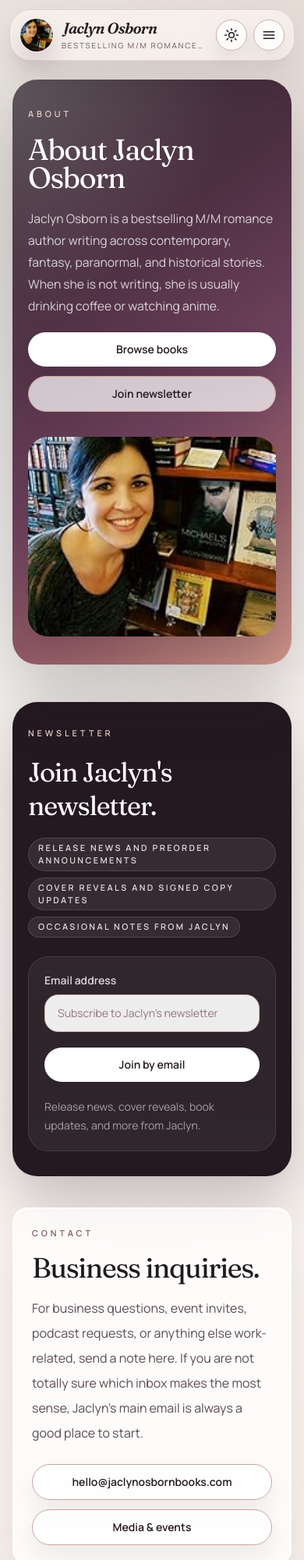
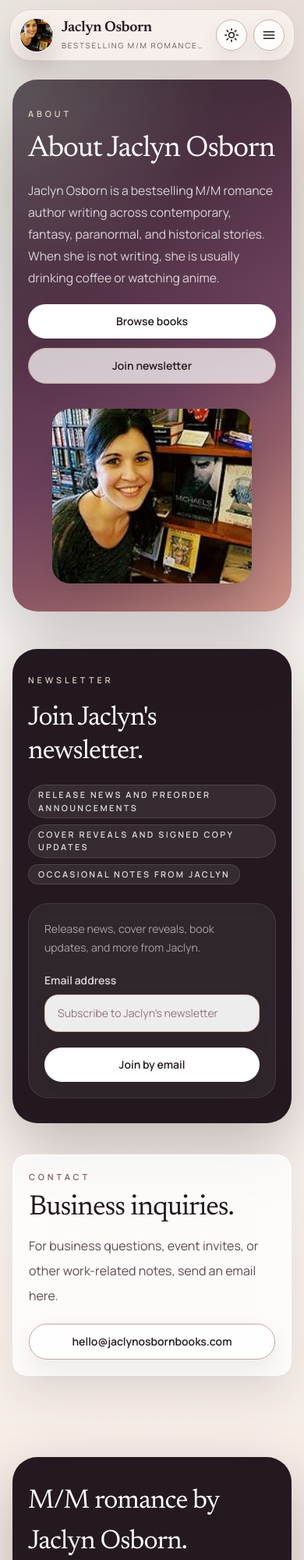
Before and after one commit to pokefan93/jaclyn-osborn-site, an Astro site: page /about in a window 390 px wide. Shown: the top 2000 px of the page at 78% size. Built offline with nearby package versions, Linux system fonts and the light colour scheme; Astro itself is replaced by a stand-in of ours.

Commit message:
Favicon, Font, and Contact Card Updates

```diff
--- a/src/components/NewsletterPanel.astro
+++ b/src/components/NewsletterPanel.astro
@@ -37,6 +37,9 @@ const { compact = false } = Astro.props;
       ) : (
         <div class="rounded-[1.6rem] border border-white/10 bg-white/6 p-5 backdrop-blur-sm sm:rounded-[2rem] sm:p-6">
           <div class="space-y-5">
+            <p class="text-sm leading-6 text-white/56">
+              Release news, cover reveals, book updates, and more from Jaclyn.
+            </p>
             <div>
               <label
                 for="newsletter-email-input"
@@ -61,9 +64,6 @@ const { compact = false } = Astro.props;
             >
               Join by email
             </button>
-            <p class="text-sm leading-6 text-white/56">
-              Release news, cover reveals, book updates, and more from Jaclyn.
-            </p>
           </div>
         </div>
       )
--- a/src/components/SiteFooter.astro
+++ b/src/components/SiteFooter.astro
@@ -7,19 +7,13 @@ import { withBase } from '../utils/withBase';
   <div class="mx-auto max-w-7xl">
     <div class="overflow-hidden rounded-[2rem] bg-[#241920] px-5 py-8 text-white shadow-[0_30px_80px_rgba(36,25,32,0.28)] sm:rounded-[2.5rem] sm:px-8 sm:py-10">
       <div class="grid gap-8 sm:gap-10 lg:grid-cols-[1.2fr_0.8fr]">
-        <div class="space-y-5">
+        <div>
           <h2 class="font-display text-[2.15rem] sm:text-4xl">
             M/M romance by Jaclyn Osborn.
           </h2>
-          <div class="flex flex-wrap gap-3 text-sm text-white/80">
-            <span class="rounded-full border border-white/15 px-3 py-2">Contemporary</span>
-            <span class="rounded-full border border-white/15 px-3 py-2">Fantasy</span>
-            <span class="rounded-full border border-white/15 px-3 py-2">Paranormal</span>
-            <span class="rounded-full border border-white/15 px-3 py-2">Historical</span>
-          </div>
         </div>
 
-        <div class="grid gap-8 sm:grid-cols-2">
+        <div class="grid grid-cols-2 gap-6 sm:gap-8">
           <div class="space-y-4">
             <h3 class="text-sm font-semibold uppercase tracking-[0.28em] text-[#e6cdc4]">
               Explore
--- a/src/components/SiteHeader.astro
+++ b/src/components/SiteHeader.astro
@@ -25,13 +25,13 @@ const isActive = (href: string) => normalizedPath === href;
           <img
             src={withBase('photos/jaclynosbornpicture.jpg')}
             alt="Portrait of Jaclyn Osborn"
-            class="h-full w-full scale-115 object-cover object-center"
+            class="h-full w-full scale-[1.38] object-cover object-[50%_26%]"
             loading="eager"
             decoding="async"
           />
         </span>
         <span class="min-w-0 pr-1">
-          <span class="site-brand-title block overflow-visible whitespace-nowrap pl-[0.1em] pr-[0.08em] pt-[0.08em] pb-[0.06em] font-display text-[1.22rem] font-semibold italic leading-[1.03] tracking-[-0.03em] sm:text-[1.62rem] sm:tracking-[-0.035em]">
+          <span class="site-brand-title block overflow-visible whitespace-nowrap pr-[0.08em] pt-[0.08em] pb-[0.08em] font-display text-[1.18rem] font-semibold leading-[1.02] tracking-[-0.02em] sm:text-[1.56rem] sm:tracking-[-0.025em]">
             {siteMeta.name}
           </span>
           <span class="site-brand-subtitle mt-1 block truncate text-[0.62rem] uppercase tracking-[0.18em] sm:text-xs sm:tracking-[0.28em]">
--- a/src/pages/about.astro
+++ b/src/pages/about.astro
@@ -25,7 +25,7 @@ const authorPhoto = withBase('photos/jaclynosbornpicture.jpg');
       slot="aside"
       src={authorPhoto}
       alt="Jaclyn Osborn"
-      class="mx-auto h-[16rem] w-full max-w-[22rem] rounded-[1.6rem] object-cover object-center shadow-[0_24px_54px_rgba(36,25,32,0.22)] sm:h-[24rem] sm:max-w-[24rem] sm:rounded-[2rem] lg:mx-0 lg:h-[28rem]"
+      class="mx-auto h-[14rem] w-full max-w-[16rem] rounded-[1.4rem] object-cover object-[50%_28%] shadow-[0_24px_54px_rgba(36,25,32,0.22)] sm:h-[18rem] sm:max-w-[18rem] sm:rounded-[1.75rem] lg:mx-0 lg:h-[20rem] lg:max-w-[19rem]"
     />
   </PageHero>
 
@@ -37,22 +37,18 @@ const authorPhoto = withBase('photos/jaclynosbornpicture.jpg');
 
   <section id="about-contact" class="px-4 pb-6 pt-10 sm:px-6 lg:px-8">
     <div class="mx-auto max-w-7xl">
-      <article class="card-shell rounded-[1.2rem] p-6 sm:p-7">
+      <article class="card-shell rounded-[1.2rem] p-5 sm:p-6">
         <p class="eyebrow text-[#7c5a63]">Contact</p>
-        <h2 class="mt-4 font-display text-4xl text-[#241920] sm:text-[2.8rem]">
+        <h2 class="mt-3 font-display text-4xl text-[#241920] sm:text-[2.7rem]">
           Business inquiries.
         </h2>
-        <p class="mt-4 text-base leading-8 text-[#5d4b52] sm:text-lg">
-          For business questions, event invites, podcast requests, or anything else
-          work-related, send a note here. If you are not totally sure which inbox
-          makes the most sense, Jaclyn&apos;s main email is always a good place to start.
+        <p class="mt-3 text-base leading-8 text-[#5d4b52] sm:text-lg">
+          For business questions, event invites, or other work-related notes, send
+          an email here.
         </p>
-        <div class="mt-6 flex flex-col gap-3 sm:flex-row sm:flex-wrap">
+        <div class="mt-5 flex flex-col gap-3 sm:flex-row sm:flex-wrap">
           <a href={`mailto:${siteMeta.email}`} class="button-secondary w-full justify-center sm:w-auto">
             {siteMeta.email}
-          </a>
-          <a href={`mailto:${siteMeta.mediaEmail}`} class="button-secondary w-full justify-center sm:w-auto">
-            Media & events
           </a>
         </div>
       </article>
--- a/src/pages/index.astro
+++ b/src/pages/index.astro
@@ -41,16 +41,16 @@ const quaternaryHeroBook = booksBySeries.find((series) => series.slug === 'ivy-g
       </div>
 
       <div class="relative mx-auto h-[20.5rem] w-full max-w-[22rem] sm:h-[27rem] sm:max-w-[29rem] lg:h-[30rem] lg:max-w-none">
-        <div class="card-shell animate-card-delay-1 absolute left-0 top-5 w-[43%] rounded-[1.45rem] p-2.5 rotate-[-6deg] sm:left-2 sm:top-8 sm:w-[44%] sm:rounded-[2rem] sm:p-3 lg:left-0 lg:top-10">
+        <div class="card-shell animate-card-delay-1 absolute left-0 top-5 w-[43%] rounded-[1.45rem] p-1.5 rotate-[-6deg] sm:left-2 sm:top-8 sm:w-[44%] sm:rounded-[2rem] sm:p-2 lg:left-0 lg:top-10">
           {primaryHeroBook && <BookCover book={primaryHeroBook} />}
         </div>
-        <div class="card-shell animate-card-delay-2 absolute right-0 top-0 w-[45%] rounded-[1.45rem] p-2.5 rotate-[5deg] sm:right-3 sm:w-[46%] sm:rounded-[2rem] sm:p-3 lg:right-1">
+        <div class="card-shell animate-card-delay-2 absolute right-0 top-0 w-[45%] rounded-[1.45rem] p-1.5 rotate-[5deg] sm:right-3 sm:w-[46%] sm:rounded-[2rem] sm:p-2 lg:right-1">
           {secondaryHeroBook && <BookCover book={secondaryHeroBook} />}
         </div>
-        <div class="card-shell animate-card-delay-3 absolute bottom-0 left-3 w-[41%] rounded-[1.45rem] p-2.5 rotate-[-3deg] sm:bottom-2 sm:left-7 sm:w-[40%] sm:rounded-[2rem] sm:p-3 lg:bottom-0 lg:left-6">
+        <div class="card-shell animate-card-delay-3 absolute bottom-0 left-3 w-[41%] rounded-[1.45rem] p-1.5 rotate-[-3deg] sm:bottom-2 sm:left-7 sm:w-[40%] sm:rounded-[2rem] sm:p-2 lg:bottom-0 lg:left-6">
           {quaternaryHeroBook && <BookCover book={quaternaryHeroBook} />}
         </div>
-        <div class="card-shell animate-card-delay-4 absolute bottom-4 right-1 w-[43%] rounded-[1.45rem] p-2.5 rotate-[7deg] sm:bottom-8 sm:right-0 sm:w-[44%] sm:rounded-[2rem] sm:p-3 lg:bottom-7 lg:right-0">
+        <div class="card-shell animate-card-delay-4 absolute bottom-4 right-1 w-[43%] rounded-[1.45rem] p-1.5 rotate-[7deg] sm:bottom-8 sm:right-0 sm:w-[44%] sm:rounded-[2rem] sm:p-2 lg:bottom-7 lg:right-0">
           {tertiaryHeroBook && <BookCover book={tertiaryHeroBook} />}
         </div>
       </div>
--- a/src/styles/global.css
+++ b/src/styles/global.css
@@ -1,8 +1,8 @@
-@import url("https://fonts.googleapis.com/css2?family=Fraunces:ital,opsz,wght@0,9..144,400;0,9..144,500;0,9..144,600;0,9..144,700;1,9..144,500;1,9..144,600;1,9..144,700&family=Manrope:wght@400;500;600;700;800&display=swap");
+@import url("https://fonts.googleapis.com/css2?family=Newsreader:opsz,wght@6..72,400;6..72,500;6..72,600;6..72,700&family=Manrope:wght@400;500;600;700;800&display=swap");
 @import "tailwindcss";
 
 @theme {
-  --font-display: 'Fraunces', serif;
+  --font-display: 'Newsreader', serif;
   --font-sans: 'Manrope', sans-serif;
 }
 
@@ -163,8 +163,8 @@ body::before {
   h4,
   h5,
   h6 {
-    font-family: 'Fraunces', serif;
-    letter-spacing: -0.035em;
+    font-family: 'Newsreader', serif;
+    letter-spacing: -0.028em;
   }
 
   ::selection {
```
Also changed, not shown: public/favicon.svg.
